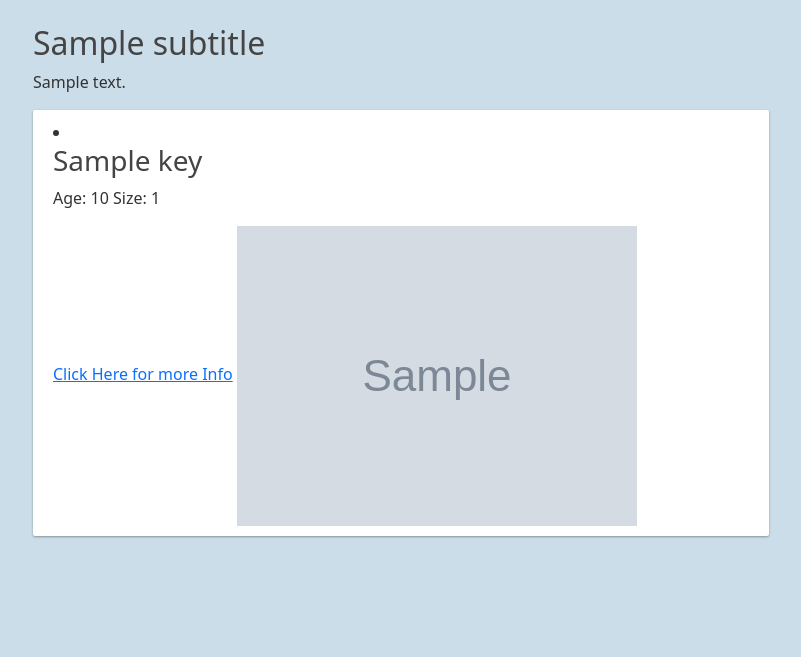
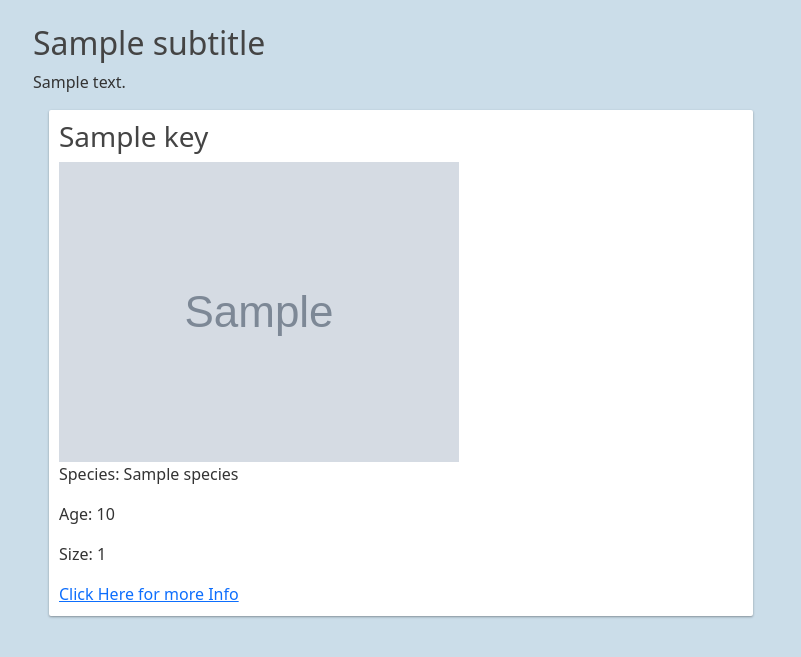
Before and after one commit to egomez4/Week4Project, a Flask app: template templates/animalsResults.html in a window 1280 px wide. Shown: the part 56-713 px from the top of the page, without its empty margins (49-850 px from the left). Run offline with Flask 2, Linux system fonts and the light colour scheme; the template is opened without the code that fills it: most values are stand-ins (such as "Sample title", 1, 10 or a date in 2020); grey boxes marked "Sample" are stand-in pictures.

Commit message:
Added try, except to animals page and checked the length of zip code
Co-authored-by: Araceli Corley <abcorley@bu.edu>
Co-authored-by: Jordy Reyes <Jordyreyes8@gmail.com>

```diff
--- a/forms.py
+++ b/forms.py
@@ -1,6 +1,6 @@
 from flask_wtf import FlaskForm
 from wtforms import StringField, SubmitField, BooleanField, SelectField
-from wtforms.validators import DataRequired, Length, Email, EqualTo
+from wtforms.validators import DataRequired, Length, EqualTo
 
 states = [("AL", "Alabama"),
           ("AK", "Alaska"),
@@ -58,8 +58,8 @@ states = [("AL", "Alabama"),
 animalType = [("dog", "Dog"),
               ("cat", "Cat"),
               ("bird", "Bird"),
-              ("reptile", "Reptile"),
-              ("smallfurry", "Small Furry"),
+              ("scales-fins-other", "Fish or Reptile"),
+              ("small-furry", "Small Furry"),
               ("horse", "Horse"),
               ("barnyard", "Barnyard")
               ]
@@ -68,8 +68,6 @@ animalType = [("dog", "Dog"),
 class AnimalsForm(FlaskForm):
     animalType = SelectField('Animal Type', choices=animalType,
                              validators=[DataRequired()])
-    # breed = StringField('Email',
-    #                    validators=[DataRequired(), Email()])
     state = SelectField('State', choices=states, validators=[DataRequired()])
     kids = BooleanField('Good with Kids', default=False)
     dogs = BooleanField('Good with Dogs', default=False)
@@ -78,6 +76,6 @@ class AnimalsForm(FlaskForm):
 
 
 class OrganizationForm(FlaskForm):
-    zip_code = StringField('Zip Code')
+    zip_code = StringField('Zip Code', validators=[DataRequired(), Length(min=5, max=5)])
     state = SelectField('State', choices=states, validators=[DataRequired()])
     submit = SubmitField('Search')
--- a/routes.py
+++ b/routes.py
@@ -25,17 +25,20 @@ def animals():
     form = AnimalsForm()
     if form.validate_on_submit():
         animalType = form.animalType.data
+        print(animalType)
         state = form.state.data
         kids = form.kids.data
         dogs = form.dogs.data
         cats = form.cats.data
-        data = findAnimal(animalType, state, kids, dogs, cats)
+        try:
+            data = findAnimal(animalType, state, kids, dogs, cats)
+        except KeyError:
+            return redirect(url_for('animals'))
         dictionary = createDictionary(data)
-        return render_template(
-            'animalsResults.html',
-            subtitle='results',
-            data=dictionary
-        )
+        return render_template('animalsResults.html',
+                                subtitle='Results',
+                                data=dictionary
+                               )
     return render_template('animals.html', subtitle='Animals', form=form)
 
 
@@ -82,7 +85,8 @@ def findAnimal(animalType, state, kids, dogs, cats):
                       good_with_children=kids,
                       good_with_dogs=dogs,
                       good_with_cats=cats,
-                      return_df = True)
+                      return_df = True
+                    )
 
 
 def find_organization(state, zip_code):
@@ -93,6 +97,7 @@ def createDictionary(data):
     animalsDict = {}
     for ind in data.index:
         animalsDict[data['id'][ind]] = {'Name': data['name'][ind],
+                                        'Species': data['species'][ind],
                                         'Age': data['age'][ind],
                                         'Size': data['size'][ind],
                                         'Link': data['url'][ind],
--- a/templates/animals.html
+++ b/templates/animals.html
@@ -31,7 +31,7 @@
    {% endif %}
  </div>
  <div class="form-group">
-     {{ form.kids.label(class="form-check-label") }}
+     {{ form.kids.label(class="form-check-label-inline") }}
      {% if form.kids.errors %}
        {{ form.kids(class="form-check form-check-lg is-invalid") }}
        <div class="invalid-feedback">
--- a/templates/animalsResults.html
+++ b/templates/animalsResults.html
@@ -2,17 +2,15 @@
 {% block content %}
     <h2>{{ subtitle }}</h2>
     <p>{{ text }}</p>
+    {%for key in data%}
+        <div class="organization-card">
+            <h3>{{data[key]['Name']}}</h3>
+            <img src={{data[key]['Photo']}} alt='Animal Profile'>
+            <p>Species: {{data[key]['Species']}} </p>
+            <p>Age: {{data[key]['Age']}} </p>
+            <p>Size: {{data[key]['Size']}} </p>
+            <a href= {{data[key]['Link']}} >Click Here for more Info</a>
+          </div>
+    {%endfor%}
 
-    <div class='content-section'>
-         {%for key in data%}
-            <li>
-                <h3>{{data[key]['Name']}}</h3>
-                    <p>Age: {{data[key]['Age']}}
-                       Size: {{data[key]['Size']}}
-                    </p>
-                <a href= {{data[key]['Link']}} >Click Here for more Info</a>
-                 <img src={{data[key]['Photo']}} alt='Animal Profile'>
-            </li>
-        {%endfor%}
-    </div>
 {% endblock content %}
```
